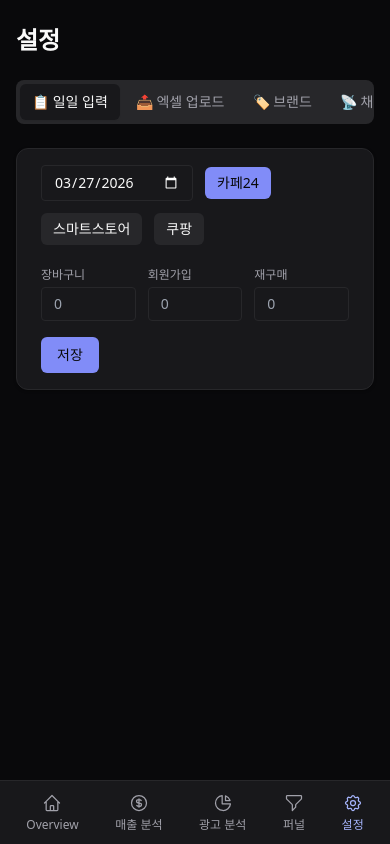
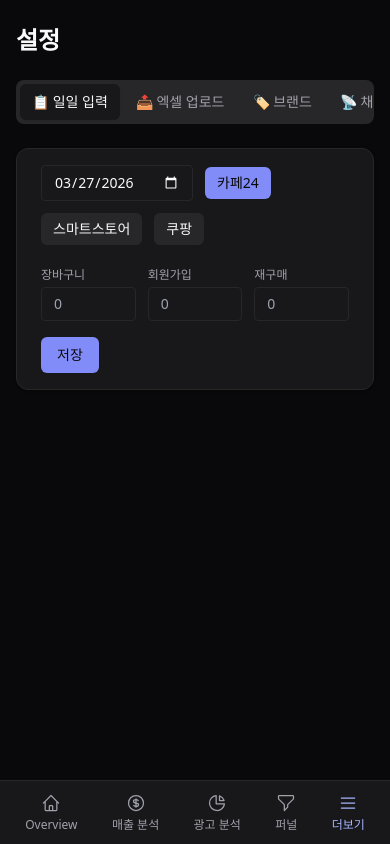
Before and after one commit to kimho12302-ui/ppmi-dashboard-v2, a Next.js app: page /settings in a window 390 px wide. Built offline with nearby package versions, Linux system fonts and the light colour scheme.

Commit message:
feat: 모바일 더보기 메뉴 + UI 폴리싱 (spec v2.6)
- 하단 탭 5→4+더보기로 변경
- 더보기 패널: 키워드/월별/예산/Raw/인사이트/설정
- 테마 토글 더보기 패널에 추가
- 전 페이지 모바일 접근 가능

```diff
--- a/src/components/sidebar.tsx
+++ b/src/components/sidebar.tsx
@@ -25,13 +25,19 @@ const NAV_ITEMS: NavItem[] = [
   { href: "/settings", label: "설정", icon: "M10.325 4.317c.426-1.756 2.924-1.756 3.35 0a1.724 1.724 0 002.573 1.066c1.543-.94 3.31.826 2.37 2.37a1.724 1.724 0 001.066 2.573c1.756.426 1.756 2.924 0 3.35a1.724 1.724 0 00-1.066 2.573c.94 1.543-.826 3.31-2.37 2.37a1.724 1.724 0 00-2.573 1.066c-.426 1.756-2.924 1.756-3.35 0a1.724 1.724 0 00-2.573-1.066c-1.543.94-3.31-.826-2.37-2.37a1.724 1.724 0 00-1.066-2.573c-1.756-.426-1.756-2.924 0-3.35a1.724 1.724 0 001.066-2.573c-.94-1.543.826-3.31 2.37-2.37.996.608 2.296.07 2.572-1.065z M15 12a3 3 0 11-6 0 3 3 0 016 0z" },
 ];
 
-/** 모바일 하단 탭에 표시할 항목 (5개) */
+/** 모바일 하단 탭에 표시할 항목 (4개 + 더보기) */
 const MOBILE_NAV_ITEMS = NAV_ITEMS.filter((item) =>
-  ["/", "/sales", "/ads", "/funnel", "/settings"].includes(item.href)
+  ["/", "/sales", "/ads", "/funnel"].includes(item.href)
 );
+const MORE_NAV_ITEMS = NAV_ITEMS.filter((item) =>
+  !["/", "/sales", "/ads", "/funnel"].includes(item.href)
+);
+
+import { useState } from "react";
 
 export function Sidebar() {
   const pathname = usePathname();
+  const [moreOpen, setMoreOpen] = useState(false);
 
   return (
     <>
@@ -115,21 +121,64 @@ export function Sidebar() {
                   ? "text-[var(--sidebar-active-text)]"
                   : "text-[var(--muted-foreground)]"
               )}
+              onClick={() => setMoreOpen(false)}
             >
-              <svg
-                className="w-5 h-5"
-                fill="none"
-                viewBox="0 0 24 24"
-                stroke="currentColor"
-                strokeWidth={1.5}
-              >
+              <svg className="w-5 h-5" fill="none" viewBox="0 0 24 24" stroke="currentColor" strokeWidth={1.5}>
                 <path strokeLinecap="round" strokeLinejoin="round" d={item.icon} />
               </svg>
               {item.label}
             </Link>
           );
         })}
+        {/* 더보기 */}
+        <button
+          onClick={() => setMoreOpen(!moreOpen)}
+          className={cn(
+            "flex flex-col items-center gap-1 py-1 px-2 rounded-lg text-xs transition-colors",
+            moreOpen || MORE_NAV_ITEMS.some((i) => pathname.startsWith(i.href))
+              ? "text-[var(--sidebar-active-text)]"
+              : "text-[var(--muted-foreground)]"
+          )}
+        >
+          <svg className="w-5 h-5" fill="none" viewBox="0 0 24 24" stroke="currentColor" strokeWidth={1.5}>
+            <path strokeLinecap="round" strokeLinejoin="round" d="M4 6h16M4 12h16M4 18h16" />
+          </svg>
+          더보기
+        </button>
       </nav>
+
+      {/* 더보기 패널 */}
+      {moreOpen && (
+        <div
+          className="lg:hidden fixed bottom-16 inset-x-0 z-50 border-t p-3 grid grid-cols-3 gap-2"
+          style={{ backgroundColor: "var(--sidebar-bg)", borderColor: "var(--sidebar-border)" }}
+        >
+          {MORE_NAV_ITEMS.map((item) => {
+            const isActive = pathname.startsWith(item.href);
+            return (
+              <Link
+                key={item.href}
+                href={item.href}
+                onClick={() => setMoreOpen(false)}
+                className={cn(
+                  "flex flex-col items-center gap-1.5 py-2.5 px-2 rounded-lg text-xs transition-colors",
+                  isActive
+                    ? "text-[var(--sidebar-active-text)] bg-[var(--sidebar-active)]"
+                    : "text-[var(--muted-foreground)] hover:bg-[var(--sidebar-hover)]"
+                )}
+              >
+                <svg className="w-5 h-5" fill="none" viewBox="0 0 24 24" stroke="currentColor" strokeWidth={1.5}>
+                  <path strokeLinecap="round" strokeLinejoin="round" d={item.icon} />
+                </svg>
+                {item.label}
+              </Link>
+            );
+          })}
+          <div className="col-span-3 flex justify-end pt-1">
+            <ThemeToggle />
+          </div>
+        </div>
+      )}
     </>
   );
 }
```
